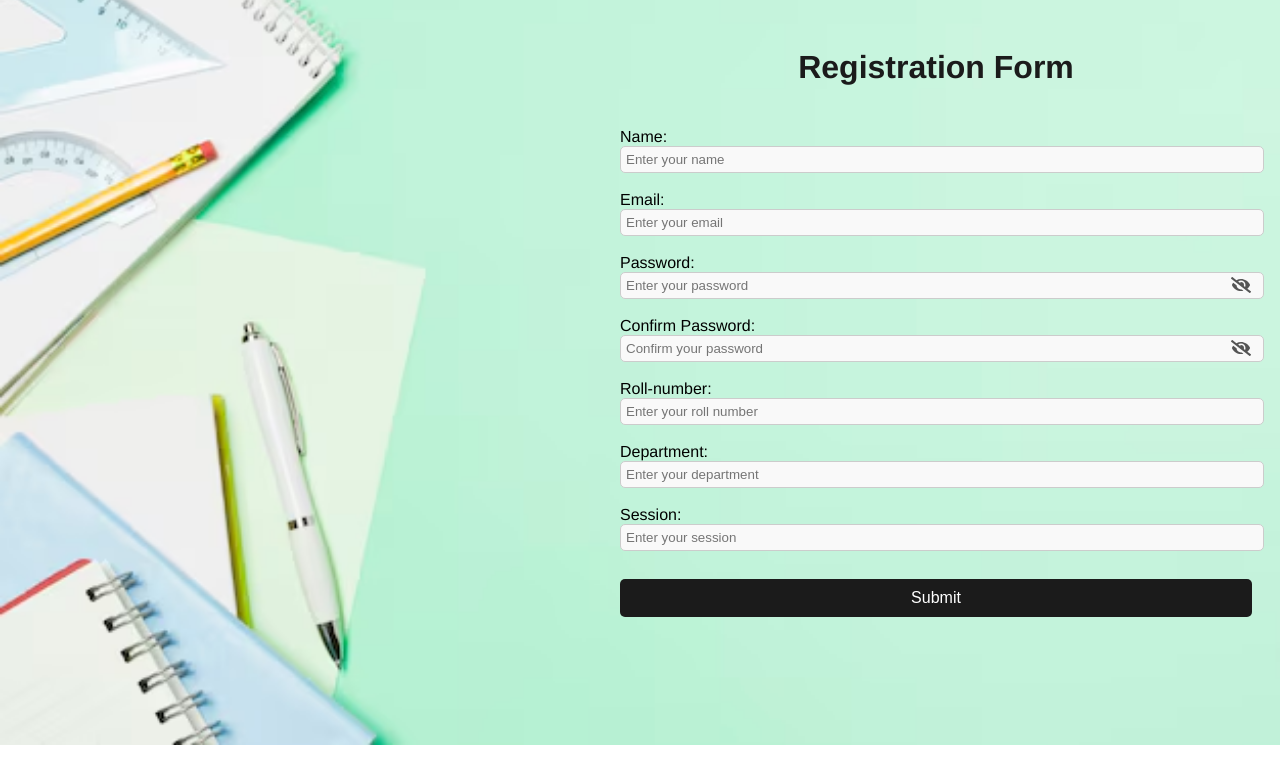
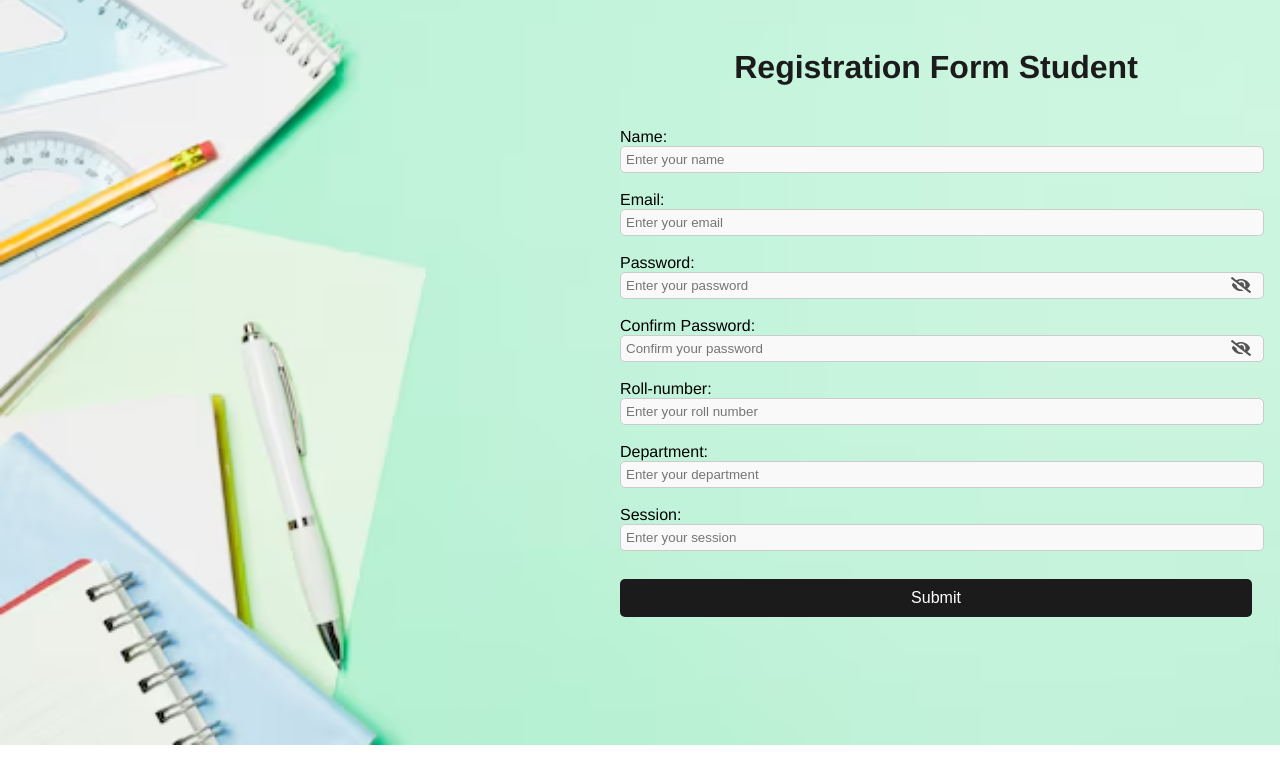
Before and after one commit to RaiZahida/FUll_STACK_web, a React (Create React App) app in the folder frontend/: page / in a window 1280 px wide. Shown: the top 784 px of the page. Built offline with nearby package versions, Linux system fonts and the light colour scheme.

Commit message:
may be the last bug :)

```diff
--- a/frontend/src/form.js
+++ b/frontend/src/form.js
@@ -78,7 +78,7 @@ function Form() {
   return (
     <>
       <form id='form' onSubmit={handleSubmit}>
-        <div id='heading'><h1>Registration Form</h1></div>
+        <div id='heading'><h1>Registration Form Student</h1></div>
 
         {errorMsg && <p style={{ color: 'red' }}>{errorMsg}</p>} {/* Display error message */}
 
```
